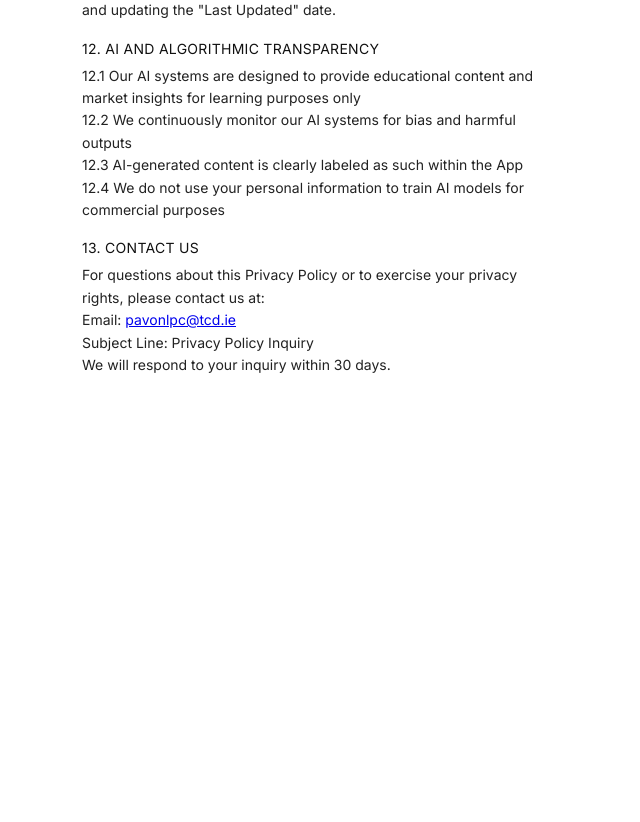
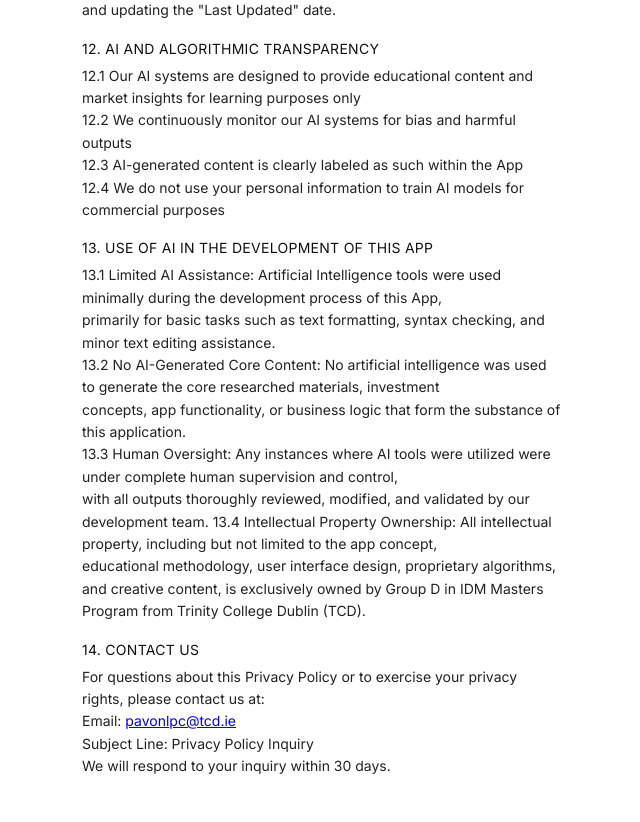
Before and after one commit to diane-ch/stock-predictor-app-idm25, a Flask app: page /auth/terms_full in a window 1280 px wide. Shown: the part 4326-5148 px from the top of the page, without its empty margins (318-958 px from the left). Before the commit the page ends 4699 px from the top, so only its background shows below. Run offline with Flask 3, Linux system fonts and the light colour scheme.

Commit message:
AI statement indluded in Terms and Privacy

```diff
--- a/app/templates/auth/terms.html
+++ b/app/templates/auth/terms.html
@@ -182,7 +182,18 @@
        12.4 We do not use your personal information to train AI models for commercial purposes
     </p>
 
-    <h3>13. CONTACT US</h3>
+    <h3>13. USE OF AI IN THE DEVELOPMENT OF THIS APP</h3>
+    <p>13.1 Limited AI Assistance: Artificial Intelligence tools were used minimally during the development process of this App,<br>
+      primarily for basic tasks such as text formatting, syntax checking, and minor text editing assistance.<br>
+      13.2 No AI-Generated Core Content: No artificial intelligence was used to generate the core researched materials, investment<br>
+      concepts, app functionality, or business logic that form the substance of this application.<br>
+      13.3 Human Oversight: Any instances where AI tools were utilized were under complete human supervision and control,<br>
+      with all outputs thoroughly reviewed, modified, and validated by our development team.
+      13.4 Intellectual Property Ownership: All intellectual property, including but not limited to the app concept,<br>
+      educational methodology, user interface design, proprietary algorithms, and creative content, is exclusively owned by Group D in IDM Masters Program from Trinity College Dublin (TCD).
+    </p>
+
+    <h3>14. CONTACT US</h3>
     <p>For questions about this Privacy Policy or to exercise your privacy rights, please contact us at:<br>
        Email: <a href="mailto:pavonlpc@tcd.ie">pavonlpc@tcd.ie</a><br>
        Subject Line: Privacy Policy Inquiry<br>
```
